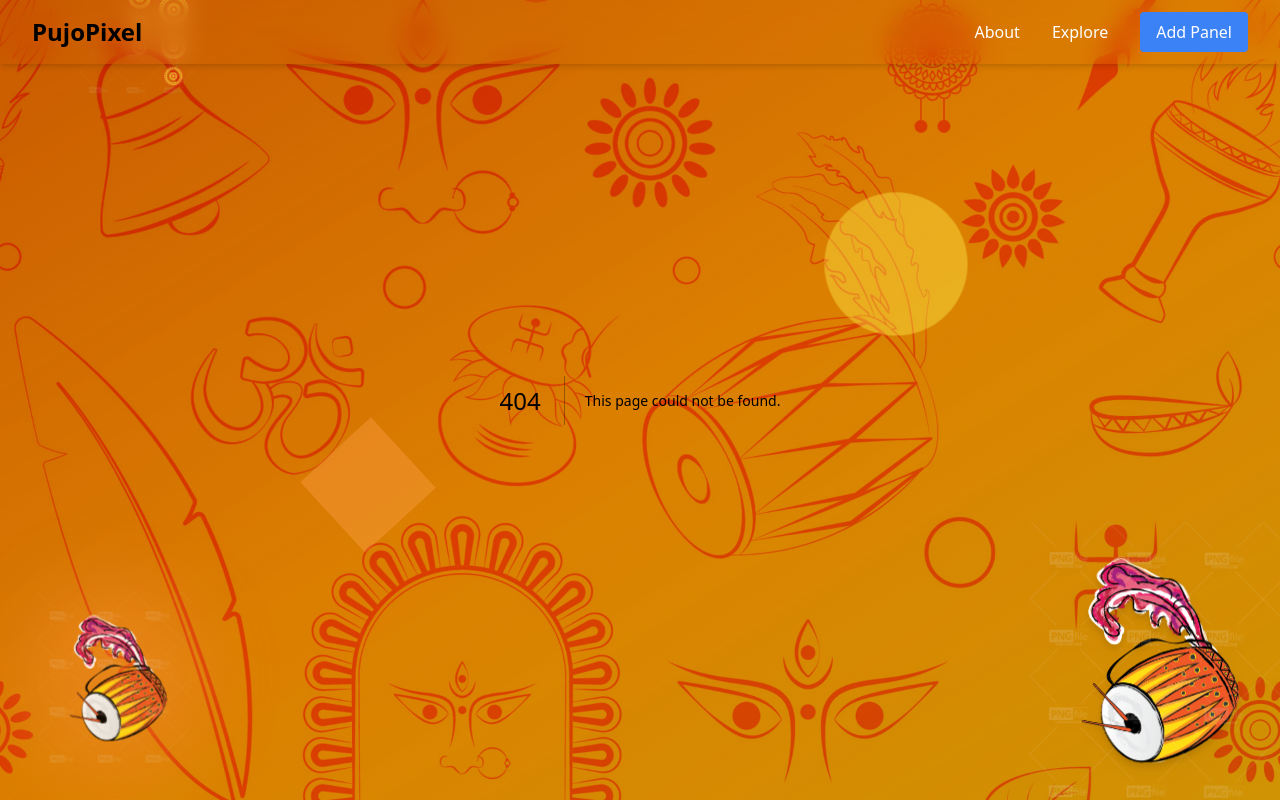
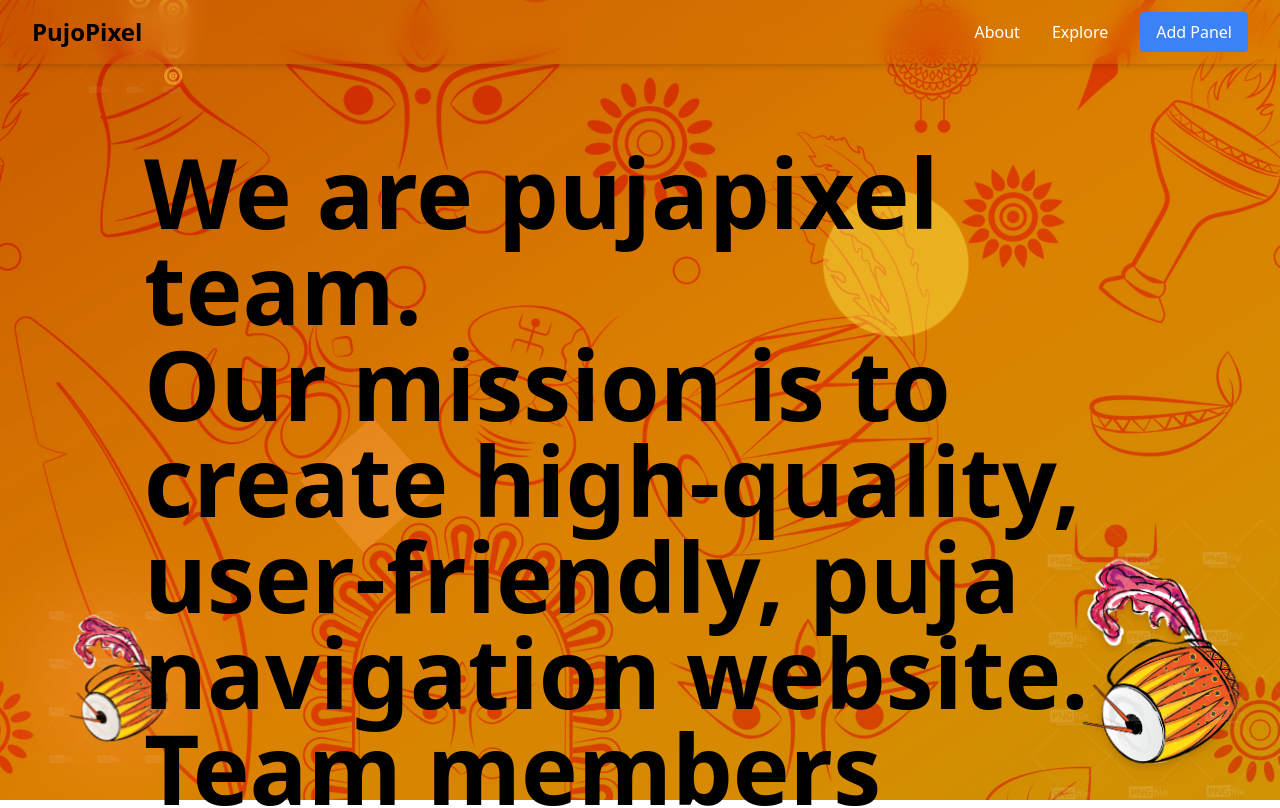
Before and after one commit to rocker1166/pujo, a Next.js app: page /about in a window 1280 px wide. Before the commit this address had no page. Shown: the top 808 px of the page. Built offline with nearby package versions, Linux system fonts and the light colour scheme.

Commit message:
fix and footer r eta seta fix

```diff
--- a/package.json
+++ b/package.json
@@ -23,7 +23,7 @@
     "class-variance-authority": "^0.7.0",
     "clsx": "^2.1.1",
     "embla-carousel-react": "^8.3.0",
-    "framer-motion": "^11.11.1",
+    "framer-motion": "^11.11.7",
     "lodash.debounce": "^4.0.8",
     "lucide-react": "^0.447.0",
     "next": "14.2.14",
--- /dev/null
+++ b/src/app/(app)/about/page.tsx
@@ -0,0 +1,20 @@
+import React from 'react'
+
+function About() {
+  return (
+    <div className='m-36 font-extrabold text-8xl'>We are pujapixel team.
+        <ul>
+          <li>Our mission is to create high-quality, user-friendly, puja navigation website.</li>
+
+
+          <li className=' underline'>Team members</li>
+          <li>Suman Jana</li>
+          <li>Aritri </li>
+          <li>Sripan Saha</li>
+          <li>Paramanand Ram</li>
+        </ul>
+    </div>
+  )
+}
+
+export default About
--- a/src/app/page.tsx
+++ b/src/app/page.tsx
@@ -1,16 +1,50 @@
-import Hero from '@/components/Hero'
-import Zoompic from '@/components/zoompic'
+"use client"; // Add this directive
+
+import Hero from '@/components/Hero';
+import Zoompic from '@/components/zoompic';
 import Pandel from '../components/Showcase';
-import React from 'react'
+import React from 'react';
+import Ripple from '../components/ui/ripple';
+import Image from 'next/image';
+import { motion } from 'framer-motion';
+import Footer from '@/components/Footer';
 
-function landing() {
+function Landing() {
+  // Define the animation properties
+  const zoomAnimation = {
+    initial: { scale: 1 },  // Initial scale
+    animate: {
+      scale: [1, 1.05, 1], // Scale up to 1.05 and back to 1
+      transition: {
+        duration: 1.5, // Duration of the zoom effect
+        repeat: Infinity, // Repeat the animation
+        ease: "easeInOut", // Easing function
+      },
+    },
+  };
+
   return (
-    <div >
+    <div>
       <Hero />
       <Zoompic />
       <Pandel />
+      <div className="relative flex h-[700px] w-full flex-col items-center justify-center rounded-lg my-20 md:shadow-xl">
+        <motion.div {...zoomAnimation}> {/* Apply the animation properties */}
+          <Image
+            src="/durga2.png" // Ensure your image path is correct
+            alt="Goddess Durga"
+            width={500} // Specify the width in pixels
+            height={800} // Specify the height in pixels
+            priority // Preload the image for better performance
+            className="drop-shadow-2xl" // Add additional Tailwind CSS classes for styling
+            style={{ objectFit: "contain" }} // Ensures the image maintains its aspect ratio
+          />
+        </motion.div>
+        <Ripple mainCircleOpacity={2} />
+      </div>
+      <Footer />
     </div>
-  )
+  );
 }
 
-export default landing
+export default Landing;
--- /dev/null
+++ b/src/components/Footer.tsx
@@ -0,0 +1,22 @@
+import React from 'react'
+
+function Footer() {
+  return (
+    <footer className="bg-gray-800 text-white py-4 px-3 mt-16">
+    <div className="container mx-auto flex flex-wrap items-center justify-between">
+        <div className="w-full md:w-1/2 md:text-center md:mb-0 mb-8">
+            <p className="text-xs text-gray-400 md:text-sm">Copyright 2024 &copy; All Rights Reserved</p>
+        </div>
+        <div className="w-full md:w-1/2 md:text-center md:mb-0 mb-8">
+            <ul className="list-reset flex justify-center flex-wrap text-xs md:text-sm gap-3">
+                <li><a href="/about" className="text-gray-400 hover:text-white">About</a></li>
+                <li className="mx-4"><a href="#" className="text-gray-400 hover:text-white">Privacy Policy</a></li>
+                <li><a href="#" className="text-gray-400 hover:text-white">Terms of Use</a></li>
+            </ul>
+        </div>
+    </div>
+</footer>
+  )
+}
+
+export default Footer
--- a/src/components/Hero.tsx
+++ b/src/components/Hero.tsx
@@ -1,27 +1,23 @@
-"use client"
-import Link from 'next/link'
-import {ReactTyped} from "react-typed";
-import React from "react"
-import Image from "next/image"
-import { motion,  } from "framer-motion"
-import DurgaImage from "/public/durga1.png"
-
-
+"use client";
+import Link from 'next/link';
+import { ReactTyped } from "react-typed";
+import React from "react";
+import Image from "next/image";
+import { motion } from "framer-motion";
+import DurgaImage from "/public/durga1.png";
 
 export default function Hero() {
   return (
     <div>
-
-      <div className="relative h-screen overflow-hidden backdrop-blur-sm  ">
+      <div className="relative h-screen overflow-hidden backdrop-blur-sm pt-20"> {/* Add pt-20 to create space for navbar */}
         <motion.div
           className="absolute inset-x-0 bottom-0 flex justify-center items-end overflow-hidden"
           initial={{ y: "100%" }}
           animate={{ y: 0 }}
           transition={{
-          duration: 2,
+            duration: 1.8,
             ease: "easeOut",
           }}
-        style={{ }}
         >
           <div className="relative">
             <motion.div
@@ -31,7 +27,7 @@ export default function Hero() {
                 opacity: [0.2, 0.3, 0.2],
               }}
               transition={{
-              duration: 4,
+                duration: 3.8,
                 repeat: Number.POSITIVE_INFINITY,
                 repeatType: "reverse",
               }}
@@ -47,12 +43,9 @@ export default function Hero() {
             />
           </div>
         </motion.div>
+
         {/* Background patterns */}
-      {/* biome-ignore lint/style/useSelfClosingElements: <explanation> */}
         <div className="absolute inset-0 bg-[url('/durga-bg-pattern.svg')] opacity-20"></div>
-
-      {/* Navigation */}
-
 
         {/* Hero content */}
         <div className="relative z-10 flex flex-col items-center justify-center h-full text-center px-4">
@@ -66,9 +59,8 @@ export default function Hero() {
               cursorChar="!"
               showCursor={true}
             /></span>
-
           </h1>
-        <p className="text-xl md:text-2xl font-extrabold  text-yellow-100 mb-8 max-w-2xl">
+          <p className="text-xl md:text-2xl font-extrabold text-yellow-100 mb-8 max-w-2xl">
             Immerse yourself in the vibrant pandals and rich traditions of Bengal's biggest festival
           </p>
           <div className='flex gap-3'>
@@ -81,7 +73,6 @@ export default function Hero() {
           </div>
         </div>
       </div>
-
     </div>
-  )
+  );
 }
--- a/src/components/Navbar.tsx
+++ b/src/components/Navbar.tsx
@@ -63,7 +63,7 @@ const Navbar1 = () => {
             <a href="/about" className="text-white hover:text-gray-900">About</a>
             <a href="/explore" className="text-white hover:text-gray-900">Explore</a>
             {/* biome-ignore lint/a11y/useButtonType: <explanation> */}
-<button className="bg-blue-500 text-white px-4 py-2 rounded hover:bg-blue-600">Add Panel</button>
+<button className="bg-blue-500 text-white px-4 py-2 rounded hover:bg-blue-600"><Link href='/upload'>Add Panel</Link></button>
           </div>
         </div>
       </div>
@@ -73,7 +73,7 @@ const Navbar1 = () => {
           <a href="/about" className="text-white hover:text-gray-900">About</a>
           <a href="/explore" className="text-white hover:text-gray-900">Explore</a>
           {/* biome-ignore lint/a11y/useButtonType: <explanation> */}
-<button className="bg-blue-500 text-white px-4 py-2 rounded hover:bg-blue-600">Add Panel</button>
+<button className="bg-blue-500 text-white px-4 py-2 rounded hover:bg-blue-600"><Link href='/upload'>Add Panel</Link></button>
         </div>
       </div>
     </nav>
--- a/src/components/Pandel.tsx
+++ b/src/components/Pandel.tsx
@@ -90,8 +90,8 @@ export function Pujopandel() {
       >
         <div className="flex justify-between items-center mb-6">
           <h2 className="text-2xl font-semibold text-white">Filter Events</h2>
-          <Link href="/add-pujo-event">
-            <Button variant="default">Add New Event</Button>
+          <Link href="/upload">
+            <Button variant="default">Add New Pandal</Button>
           </Link>
         </div>
 
--- a/src/components/Showcase.tsx
+++ b/src/components/Showcase.tsx
@@ -72,7 +72,7 @@ export default function PujopandelCarousel() {
     <section className="py-24 overflow-hidden w-full ">
       <div className="w-full px-4">
         <h2 className="text-4xl md:text-5xl font-bold text-center text-white mb-12 tracking-tight">
-          Durga Pujo Extravaganza
+          Our Best Pandal
         </h2>
         <div className="relative">
           <motion.div
--- /dev/null
+++ b/src/components/ui/ripple.tsx
@@ -0,0 +1,59 @@
+import React, { CSSProperties } from "react";
+
+import { cn } from "@/lib/utils";
+
+interface RippleProps {
+  mainCircleSize?: number;
+  mainCircleOpacity?: number;
+  numCircles?: number;
+  className?: string;
+}
+
+const Ripple = React.memo(function Ripple({
+  mainCircleSize = 210,
+  mainCircleOpacity = 0.24,
+  numCircles = 8,
+  className,
+}: RippleProps) {
+  return (
+    <div
+      className={cn(
+        "absolute inset-0 bg-white/5 [mask-image:linear-gradient(to_bottom,white,transparent)]",
+        className,
+      )}
+    >
+      {Array.from({ length: numCircles }, (_, i) => {
+        const size = mainCircleSize + i * 70;
+        const opacity = mainCircleOpacity - i * 0.03;
+        const animationDelay = `${i * 0.06}s`;
+        const borderStyle = i === numCircles - 1 ? "dashed" : "solid";
+        const borderOpacity = 5 + i * 5;
+
+        return (
+          <div
+            key={i}
+            className={`absolute animate-ripple rounded-full bg-foreground/25 shadow-xl border [--i:${i}]`}
+            style={
+              {
+                width: `${size}px`,
+                height: `${size}px`,
+                opacity,
+                animationDelay,
+                borderStyle,
+                borderWidth: "1px",
+                borderColor: `hsl(var(--foreground), ${borderOpacity / 100})`,
+                top: "50%",
+                left: "50%",
+                transform: "translate(-50%, -50%) scale(1)",
+              } as CSSProperties
+            }
+          />
+        );
+      })}
+    </div>
+  );
+});
+
+Ripple.displayName = "Ripple";
+
+export default Ripple;
--- a/tailwind.config.ts
+++ b/tailwind.config.ts
@@ -9,60 +9,88 @@ const config: Config = {
   ],
   theme: {
   	extend: {
-      // Festive Durga Puja color palette
   		colors: {
-        durgaRed: "#FF5733",
-        dhakBrown: "#8B4513",
-        kashfulWhite: "#FFFDD0",
-        festiveOrange: "#FF7F50",
-        mandalaGold: "#FFD700",
-        background: "var(--background)",
-        foreground: "var(--foreground)",
+  			durgaRed: '#FF5733',
+  			dhakBrown: '#8B4513',
+  			kashfulWhite: '#FFFDD0',
+  			festiveOrange: '#FF7F50',
+  			mandalaGold: '#FFD700',
+  			background: 'var(--background)',
+  			foreground: 'var(--foreground)'
   		},
   		borderRadius: {
-        lg: "var(--radius)",
-        md: "calc(var(--radius) - 2px)",
-        sm: "calc(var(--radius) - 4px)",
+  			lg: 'var(--radius)',
+  			md: 'calc(var(--radius) - 2px)',
+  			sm: 'calc(var(--radius) - 4px)'
   		},
-      // Custom animations for a festive vibe
   		animation: {
-        float: "float 6s ease-in-out infinite",
-        "pulse-slow": "pulse 4s ease-in-out infinite",
-        "spin-slow": "spin 12s linear infinite",
-        diagonalMove: "diagonalMove 10s linear infinite",
-        swing: "swing 3s ease-in-out infinite",
-        slideUp: "slideUp 1s ease-out forwards", // New animation for the Durga image
+  			float: 'float 6s ease-in-out infinite',
+  			'pulse-slow': 'pulse 4s ease-in-out infinite',
+  			'spin-slow': 'spin 12s linear infinite',
+  			diagonalMove: 'diagonalMove 10s linear infinite',
+  			swing: 'swing 3s ease-in-out infinite',
+  			slideUp: 'slideUp 1s ease-out forwards',
+  			ripple: 'ripple var(--duration,2s) ease calc(var(--i, 0)*.2s) infinite'
   		},
   		keyframes: {
-        // Float effect for subtle movement
   			float: {
-          "0%, 100%": { transform: "translateY(0)" },
-          "50%": { transform: "translateY(-20px)" },
+  				'0%, 100%': {
+  					transform: 'translateY(0)'
   				},
-        // Pulse effect to add glow-like effects
+  				'50%': {
+  					transform: 'translateY(-20px)'
+  				}
+  			},
   			pulse: {
-          "0%, 100%": { opacity: '0.8' },
-          "50%": { opacity: '1' },
+  				'0%, 100%': {
+  					opacity: '0.8'
   				},
-        // Diagonal move for smooth floating
+  				'50%': {
+  					opacity: '1'
+  				}
+  			},
   			diagonalMove: {
-          "0%": { transform: "translate(0, 0)" },
-          "50%": { transform: "translate(20px, 20px)" },
-          "100%": { transform: "translate(0, 0)" },
+  				'0%': {
+  					transform: 'translate(0, 0)'
   				},
-        // Swinging motion for dynamic feel
+  				'50%': {
+  					transform: 'translate(20px, 20px)'
+  				},
+  				'100%': {
+  					transform: 'translate(0, 0)'
+  				}
+  			},
   			swing: {
-          "0%": { transform: "rotate(0deg)" },
-          "50%": { transform: "rotate(10deg)" },
-          "100%": { transform: "rotate(0deg)" },
+  				'0%': {
+  					transform: 'rotate(0deg)'
   				},
-        // Slide up effect for the Durga image
+  				'50%': {
+  					transform: 'rotate(10deg)'
+  				},
+  				'100%': {
+  					transform: 'rotate(0deg)'
+  				}
+  			},
   			slideUp: {
-          "0%": { transform: "translateY(100%)", opacity: '0' }, // Start from the bottom
-          "100%": { transform: "translateY(0)", opacity: '1' },   // Slide up to the original position
+  				'0%': {
+  					transform: 'translateY(100%)',
+  					opacity: '0'
   				},
+  				'100%': {
+  					transform: 'translateY(0)',
+  					opacity: '1'
+  				}
   			},
+  			ripple: {
+  				'0%, 100%': {
+  					transform: 'translate(-50%, -50%) scale(1)'
   				},
+  				'50%': {
+  					transform: 'translate(-50%, -50%) scale(0.9)'
+  				}
+  			}
+  		}
+  	}
   },
   plugins: [require("tailwindcss-animate")],
 };
```
Also changed, not shown: public/durga2.png (added), 1 other file (tests, documents, lock files or other folders). Lines whose indentation alone changed are shown as unchanged.
